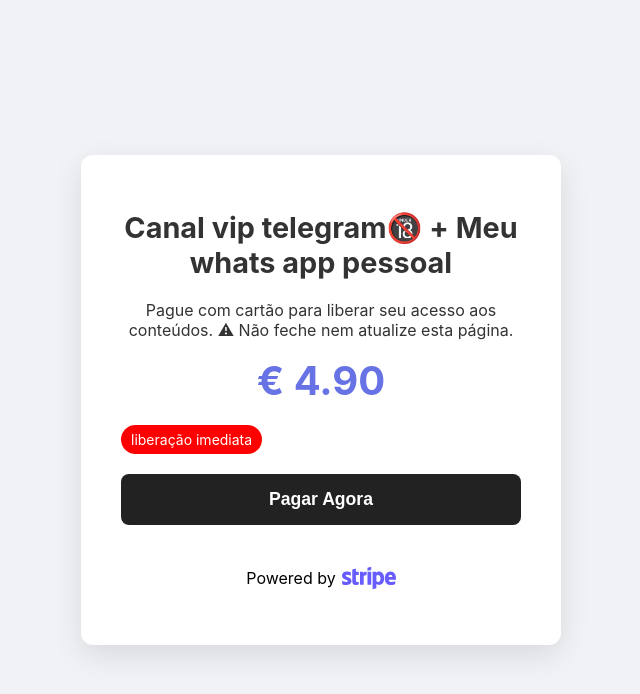
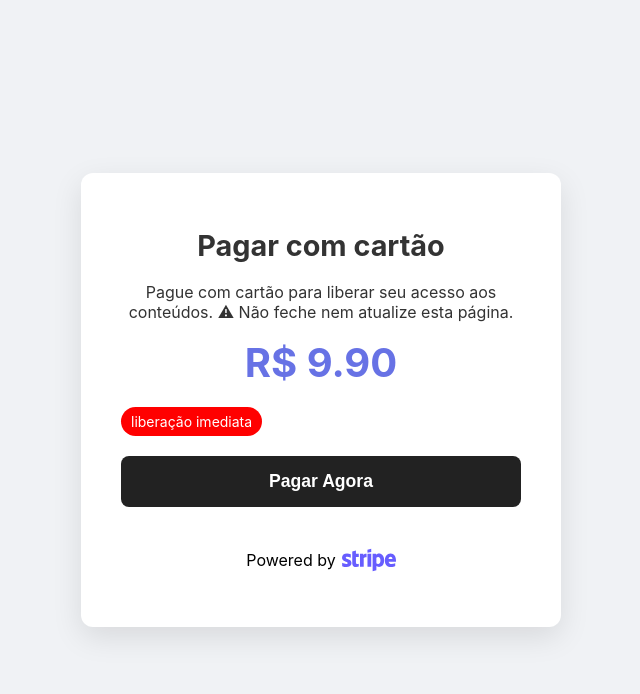
Before and after one commit to carolsantosfr/stripe-carol-vip, a website: page index.html in a window 1280 px wide. Shown: the whole page, without its empty margins (319-959 px from the left). Drawn offline with Linux system fonts and the light colour scheme; a script that the page names is missing.

Commit message:
Update index.html

```diff
--- a/index.html
+++ b/index.html
@@ -104,9 +104,9 @@
         <div id="paymentSection">
             <div class="profile-header">
             </div>
-            <h1>Canal vip telegram🔞 + Meu whats app pessoal</h1>
+            <h1>Pagar com cartão</h1>
             <p>Pague com cartão para liberar seu acesso aos conteúdos. ⚠ Não feche nem atualize esta página. </p>
-            <div class="price">€ 4.90</div>
+            <div class="price">R$ 9.90</div>
 
             <div class="alinhamento-2">
                 <p class="text-aprovacao">
```
